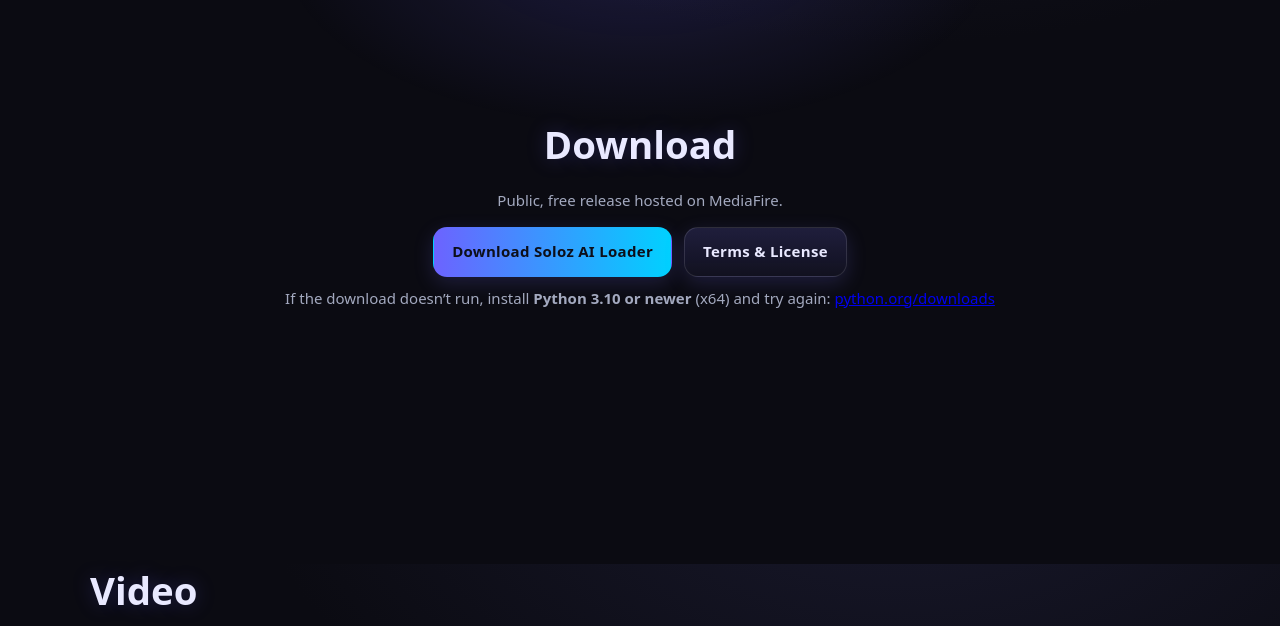
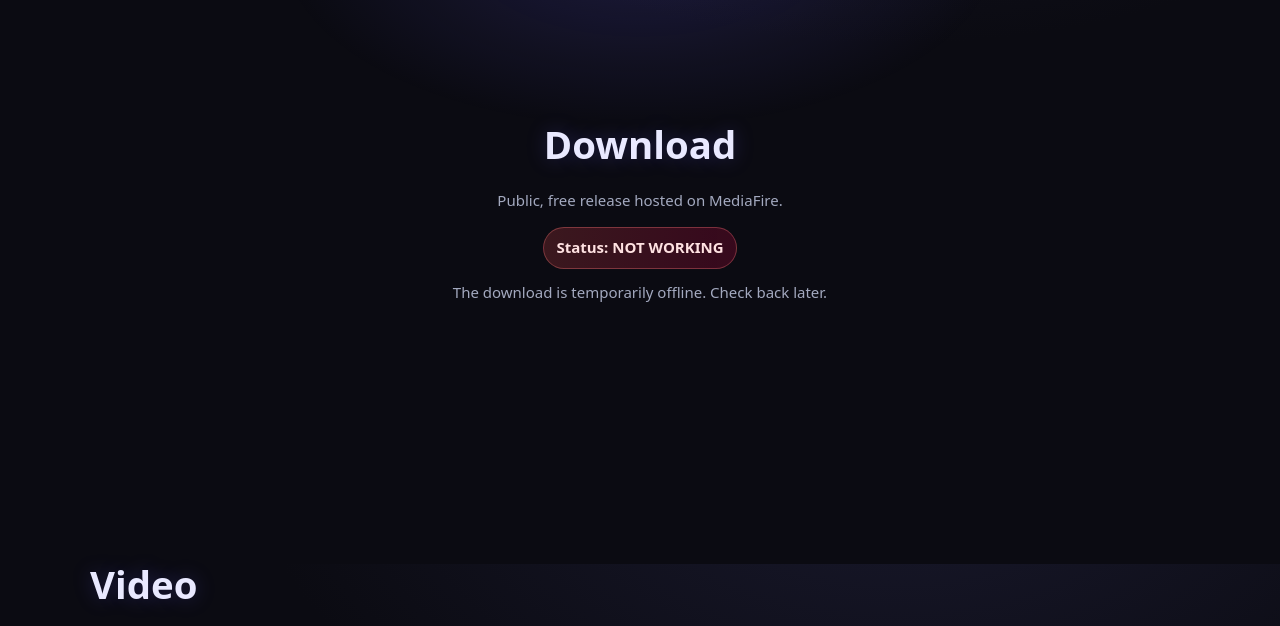
Before and after one commit to SoloVR2/SoloVR2.github.io, a plain HTML site: page index.html in a window 1280 px wide. Shown: the part 1836-2462 px from the top of the page. Drawn offline with Linux system fonts and the light colour scheme; animation ran at ten frames a second.

Commit message:
Update index.html

```diff
--- a/index.html
+++ b/index.html
@@ -31,7 +31,6 @@
     .nav a{color:#cfd4ff; text-decoration:none; padding:8px 10px; border-radius:10px}
     .nav a:hover{background:rgba(255,255,255,.06)}
     .spacer{flex:1}
-    .nav .dl{background:linear-gradient(90deg, var(--accent), var(--accent2)); color:#0c0f18; font-weight:800}
     .grid-overlay{position:fixed; inset:0; pointer-events:none; opacity:.08;
       background:linear-gradient(transparent 23px, rgba(255,255,255,.06) 24px),
                  linear-gradient(90deg, transparent 23px, rgba(255,255,255,.06) 24px);
@@ -73,6 +72,10 @@
     .card h3{ margin:6px 0 6px; font-size:1.05rem }
     .chip{ font-size:.75rem; color:#a9b0cc; border:1px solid rgba(255,255,255,.12); padding:3px 8px; border-radius:999px }
     .download{text-align:center; padding:120px 20px 140px; background: radial-gradient(600px 300px at 50% -10%, rgba(108,99,255,.18), transparent 60%)}
+    .status-pill{
+      display:inline-flex; align-items:center; gap:8px; padding:8px 12px; border-radius:999px; font-weight:800;
+      color:#ffe2e2; background:linear-gradient(90deg, rgba(255,80,80,.2), rgba(255,0,80,.18)); border:1px solid rgba(255,120,120,.35)
+    }
     .legal{padding:80px 20px; background:linear-gradient(0deg, rgba(255,255,255,.03), transparent 60%)}
     .legal-box{background:rgba(18,20,37,.65); border:1px solid rgba(255,255,255,.12); border-radius:16px; padding:18px; backdrop-filter:blur(8px)}
     .legal h3{ margin:0 0 8px } .legal p{ color:#cfd2ea; margin:6px 0 } .legal ul{ color:#cfd2ea; padding-left:18px; margin:8px 0 } .legal li{ margin:6px 0 }
@@ -140,7 +143,6 @@
     <a href="#download">Download</a>
     <a href="#video">Video</a>
     <div class="spacer"></div>
-    <a class="dl" href="" target="_blank" rel="noopener">Get Loader</a>
   </nav>
 
   <canvas id="rain" aria-hidden="true"></canvas>
@@ -157,7 +159,6 @@
       <div class="typewrap"><span class="muted">Scroll down —</span><span class="type" id="type">goated asf</span></div>
       <div class="ctaRow">
         <a class="btn primary" href="#features">Explore</a>
-        <a class="btn" href="#download">Download</a>
       </div>
       <a class="scrollHint" href="#features" aria-label="Scroll down"><div class="chev"></div><small>Scroll</small></a>
     </div>
@@ -208,14 +209,12 @@
     <div class="wrap">
       <h2 class="section-title">Download</h2>
       <p class="muted">Public, free release hosted on MediaFire.</p>
-      <div class="ctaRow">
-        <a class="btn primary" href="https://www.mediafire.com/file/186df4p878iaq3i/Loader2.exe/file" target="_blank" rel="noopener">Download Soloz AI Loader</a>
-        <a class="btn" href="#legal">Terms & License</a>
+
+      <div style="margin-top:10px">
+        <span class="status-pill">Status: NOT WORKING</span>
       </div>
-      <p class="muted" style="margin-top:10px">
-        If the download doesn’t run, install <strong>Python 3.10 or newer</strong> (x64) and try again:
-        <a href="https://www.python.org/downloads/" target="_blank" rel="noopener">python.org/downloads</a>
-      </p>
+
+      <p class="muted" style="margin-top:12px">The download is temporarily offline. Check back later.</p>
     </div>
   </section>
 
```
